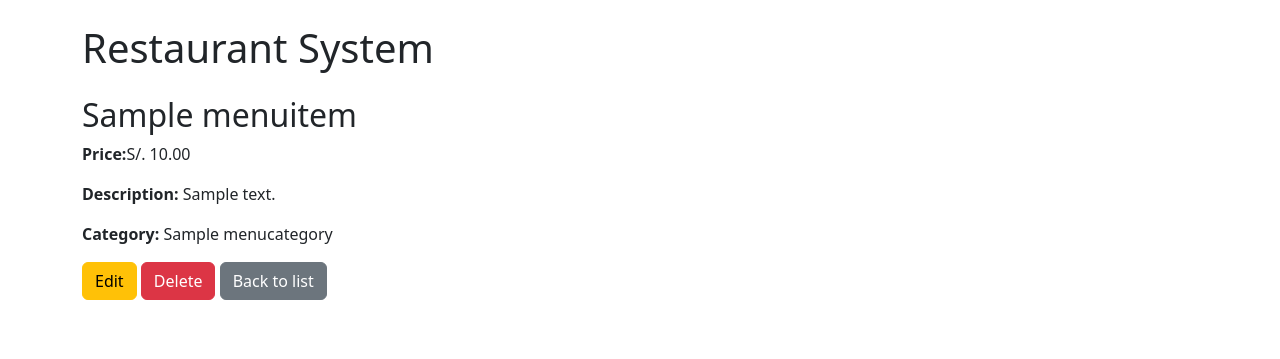
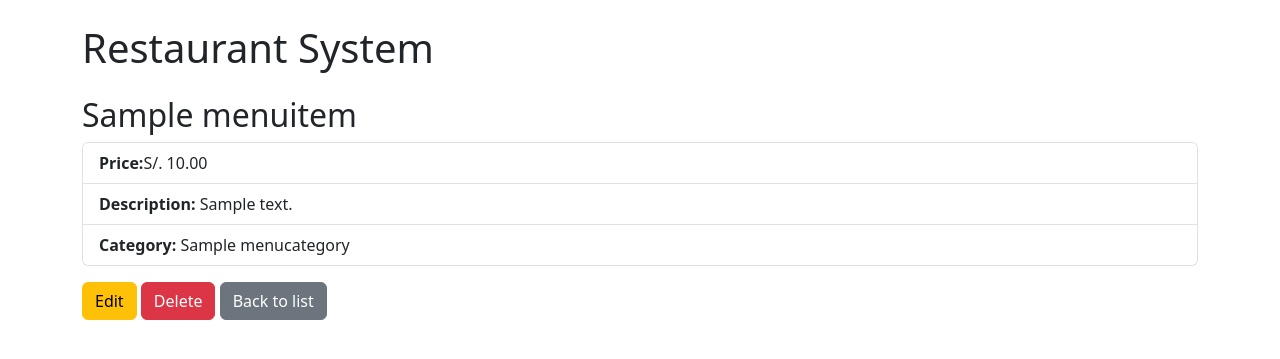
Before and after one commit to iBrokeTheCode/restaurant-system, a Django app: page /menu/1/ in a window 1280 px wide. Shown: the top 359 px of the page. Run offline with Django 5.2, Linux system fonts and the light colour scheme; tables that the repository leaves empty hold one stand-in row (values such as "Sample post"); parts of the project's set-up code (start-up, migrations or seed data) failed here and were passed over.

Commit message:
feat: Add orders link to home page and enhance menu item and table detail views with improved formatting

```diff
--- a/core/templates/core/home.html
+++ b/core/templates/core/home.html
@@ -12,5 +12,8 @@
     <li class="list-group-item">
       <a href="{% url 'tables:table-list' %}">Tables</a>
     </li>
+    <li class="list-group-item">
+      <a href="{% url 'orders:order-list' %}">Orders</a>
+    </li>
   </ul>
 {% endblock content %}
--- a/menu/templates/menu/menu_item_detail.html
+++ b/menu/templates/menu/menu_item_detail.html
@@ -4,17 +4,19 @@
 {% endblock title %}
 {% block content %}
     <h2>{{ menu_item.name }}</h2>
-    <p>
-        <strong>Price:</strong>S/. {{ menu_item.price }}
-    </p>
-    {% if menu_item.description %}
-        <p>
-            <strong>Description:</strong> {{ menu_item.description }}
-        </p>
-    {% endif %}
-    <p>
-        <strong>Category:</strong> {{ menu_item.category }}
-    </p>
+    <ul class="list-group mb-3">
+        <li class="list-group-item">
+            <strong>Price:</strong>S/. {{ menu_item.price }}
+        </li>
+        {% if menu_item.description %}
+            <li class="list-group-item">
+                <strong>Description:</strong> {{ menu_item.description }}
+            </li>
+        {% endif %}
+        <li class="list-group-item">
+            <strong>Category:</strong> {{ menu_item.category }}
+        </li>
+    </ul>
     <a href="{% url "menu:menu-item-update" pk=menu_item.id %}?next={{ request.path }}"
        class="btn btn-warning">Edit</a>
     <a href="{% url "menu:menu-item-delete" pk=menu_item.id %}"
--- a/menu/templates/menu/menu_item_list.html
+++ b/menu/templates/menu/menu_item_list.html
@@ -22,11 +22,11 @@
             <td>S/. {{ item.price }}</td>
             <td>{{ item.category }}</td>
             <td>
-              <a class="btn btn-sm btn-info"
+              <a class="btn btn-sm btn-outline-secondary"
                  href="{% url "menu:menu-item-detail" pk=item.id %}">View</a>
-              <a class="btn btn-sm btn-warning"
+              <a class="btn btn-sm btn-outline-primary"
                  href="{% url 'menu:menu-item-update' pk=item.id %}">Edit</a>
-              <a class="btn btn-sm btn-danger"
+              <a class="btn btn-sm btn-outline-danger"
                  href="{% url 'menu:menu-item-delete' pk=item.id %}">Delete</a>
             </td>
           </tr>
--- a/project/urls.py
+++ b/project/urls.py
@@ -13,6 +13,7 @@ LOCAL_URLS = [
     path('', include('core.urls', namespace='core')),
     path('menu/', include('menu.urls', namespace='menu')),
     path('tables/', include('tables.urls', namespace='tables')),
+    path('orders/', include('orders.urls', namespace='orders')),
 ]
 
 urlpatterns = DJANGO_URLS + THIRD_PARTY_URLS + LOCAL_URLS
--- a/tables/templates/tables/table_list.html
+++ b/tables/templates/tables/table_list.html
@@ -22,11 +22,11 @@
                     <td>{{ table.get_status_display }}</td>
                     <td>
                         <a href="{% url "tables:table-detail" pk=table.id %}"
-                           class="btn btn-sm btn-info">View</a>
+                           class="btn btn-sm btn-outline-secondary">View</a>
                         <a href="{% url "tables:table-update" pk=table.id %}"
-                           class="btn btn-sm btn-warning">Edit</a>
+                           class="btn btn-sm btn-outline-primary">Edit</a>
                         <a href="{% url "tables:table-delete" pk=table.id %}"
-                           class="btn btn-sm btn-danger">Delete</a>
+                           class="btn btn-sm btn-outline-danger">Delete</a>
                     </td>
                 </tr>
             {% endfor %}
```
Also changed, not shown: tables/templates/tables/table_detail.html (+8 -6 lines).
